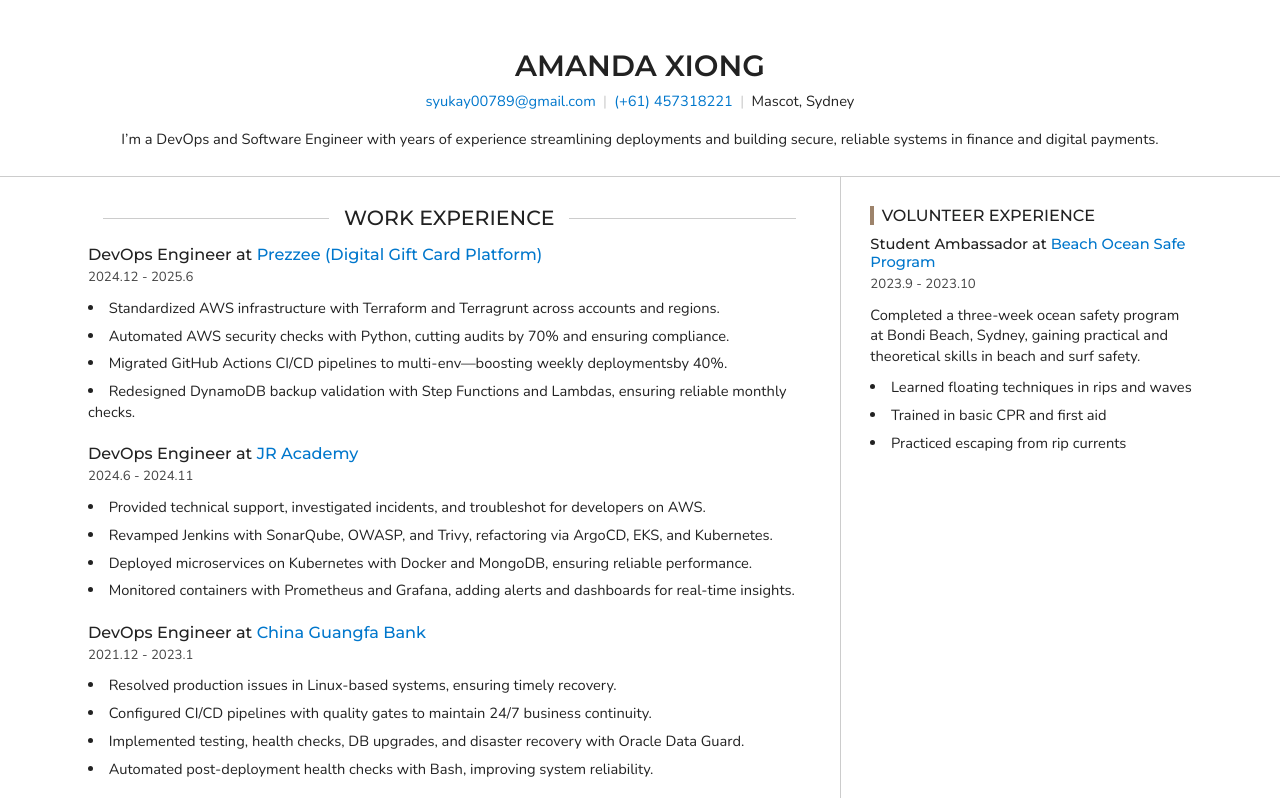
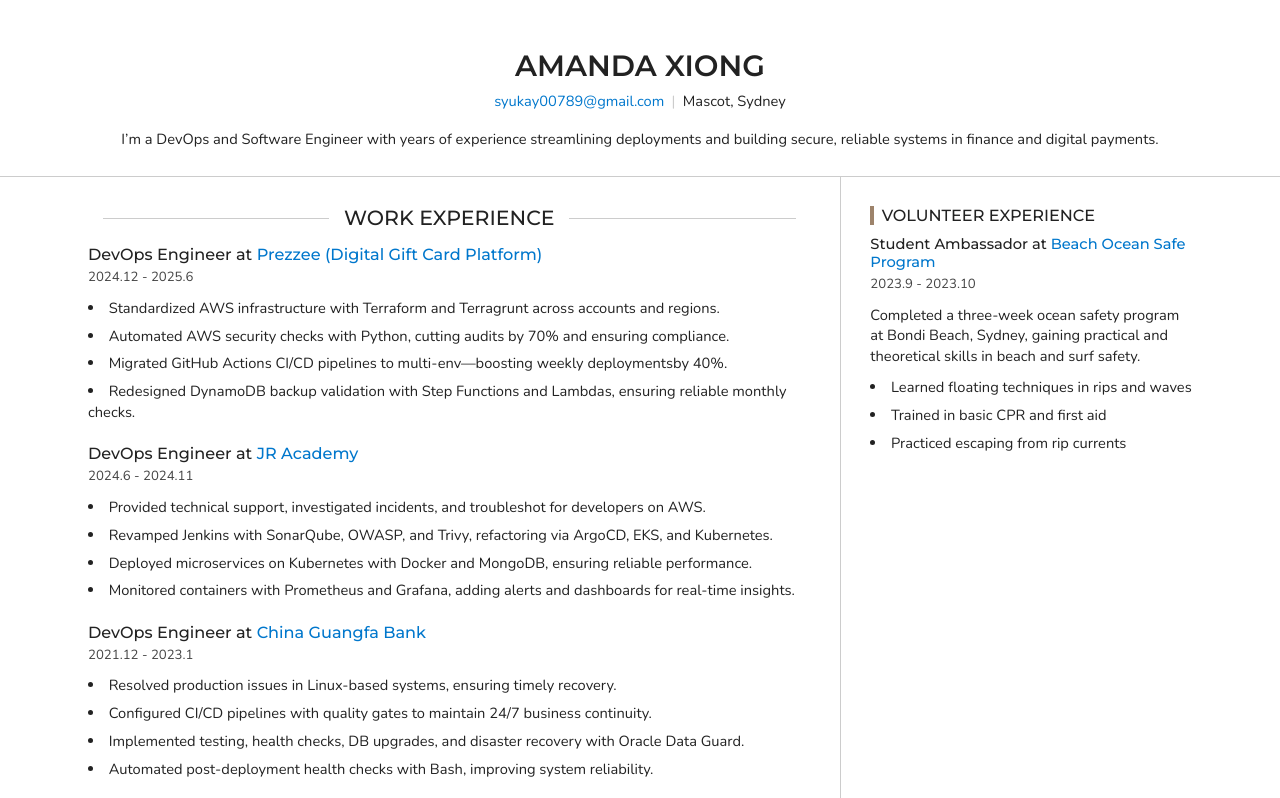
Before and after one commit to syukay/syukay.github.io, a plain HTML site: page resume.html in a window 1280 px wide. Shown: the top 798 px of the page. Drawn offline with nearby package versions, Linux system fonts and the light colour scheme.

Commit message:
remove contact

```diff
--- a/portfolio-corey.json
+++ b/portfolio-corey.json
@@ -4,7 +4,6 @@
   "image_path": "portfolio_media/profile.jpg",
   "contact": {
     "email": "syukay00789@gmail.com",
-    "phone": "(+61) 457318221",
     "location": "Mascot, Sydney"
   },
   "summary": "I’m a DevOps and Software Engineer with years of experience streamlining deployments and building secure, reliable systems in finance and digital payments.",
--- a/resume.html
+++ b/resume.html
@@ -69,10 +69,6 @@
                       <a href="mailto:syukay00789@gmail.com">syukay00789@gmail.com</a>
                     </li>
 
-
-                    <li>
-                      <a href="tel:+(+61) 457318221">(+61) 457318221</a>
-                    </li>
 
                   <li>Mascot, Sydney</li>
                 </ul>
```
Also changed, not shown: index.html (+0 -4 lines).
